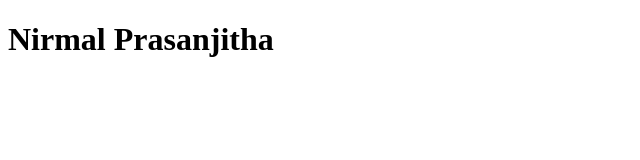
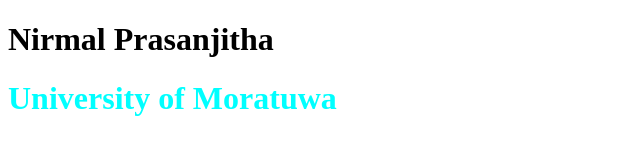
Before and after one commit to prasanjitha/prasanjitha.github.io, a plain HTML site: page index.html in a window 1280 px wide. Shown: the whole page, without its empty margins (0-640 px from the left). Drawn offline with Linux system fonts and the light colour scheme.

Commit message:
first commit

```diff
--- a/index.html
+++ b/index.html
@@ -8,5 +8,6 @@
 </head>
 <body>
     <h1>Nirmal Prasanjitha</h1>
+    <h1 style="color:aqua">University of Moratuwa</h1>
 </body>
 </html>
```
